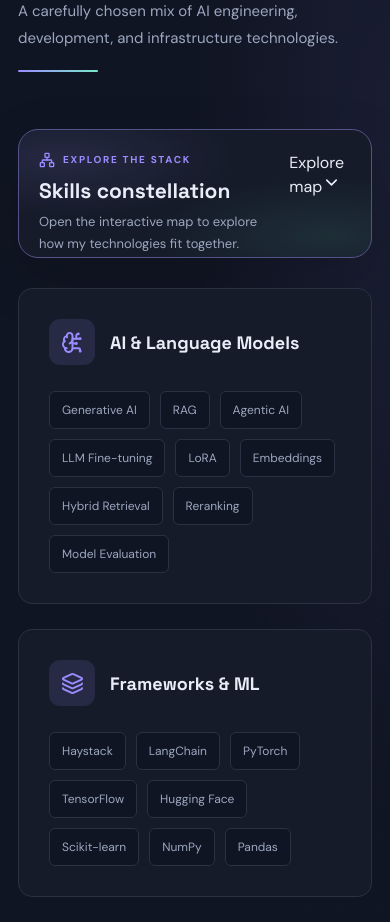
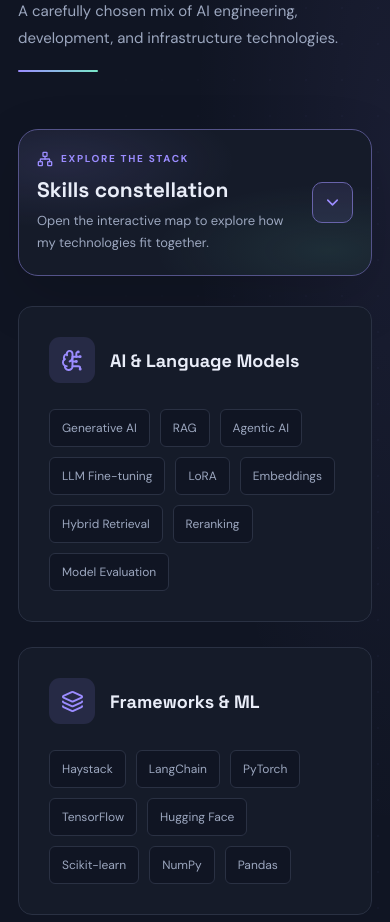
Before and after one commit to DKg156/DKg156.github.io, a React (Vite) app: page / in a window 390 px wide. Shown: the part 6200-7122 px from the top of the page. Built offline with nearby package versions, Linux system fonts and the light colour scheme.

Commit message:
style: responsive collapsible skill map control with reduced-motion support

```diff
--- a/src/styles.css
+++ b/src/styles.css
@@ -452,3 +452,42 @@ body{background:var(--bg);color:var(--fg);transition:background .25s,color .25s}
 @media(prefers-reduced-motion:reduce){
  .constellation-link,.constellation-node,.constellation-hub-core,.spotlight-surface::after,.magnetic{animation:none!important;transition:none!important}
 }
+
+/* Native, keyboard-friendly collapsible constellation: closed by default. */
+.constellation>summary.constellation-header{
+  display:flex;list-style:none;cursor:pointer;user-select:none;
+  align-items:center;min-height:116px;padding:25px 30px;
+  transition:background .25s ease;
+}
+.constellation>summary.constellation-header::-webkit-details-marker{display:none}
+.constellation>summary.constellation-header::marker{content:""}
+.constellation>summary.constellation-header:hover{
+  background:color-mix(in srgb,var(--accent) 6%,transparent);
+}
+.constellation>summary.constellation-header:focus-visible{
+  outline:2px solid var(--accent);outline-offset:-5px;border-radius:16px;
+}
+.constellation-toggle{
+  display:inline-flex;align-items:center;gap:12px;flex-shrink:0;
+  color:var(--accent);font-weight:700;font-size:12px;
+  padding:11px 14px;border:1px solid color-mix(in srgb,var(--accent) 55%,var(--border));
+  border-radius:10px;background:color-mix(in srgb,var(--accent) 10%,transparent);
+}
+.constellation-toggle svg{transition:transform .3s ease}
+.constellation[open] .constellation-toggle svg{transform:rotate(180deg)}
+.constellation[open]>summary.constellation-header{border-bottom:1px solid var(--border)}
+.constellation[open] .constellation-scroller,
+.constellation[open] .constellation-inspector,
+.constellation[open] .constellation-footnote{animation:constellation-unfold .32s ease both}
+@keyframes constellation-unfold{from{opacity:0;transform:translateY(-9px)}to{opacity:1;transform:translateY(0)}}
+@media(max-width:550px){
+ .constellation>summary.constellation-header{padding:21px 18px;min-height:112px;gap:12px}
+ .constellation-toggle{gap:6px;padding:10px;font-size:11px}
+ .constellation-toggle span{display:none}
+}
+@media(prefers-reduced-motion:reduce){
+ .constellation-toggle svg{transition:none!important}
+ .constellation[open] .constellation-scroller,
+ .constellation[open] .constellation-inspector,
+ .constellation[open] .constellation-footnote{animation:none!important}
+}
```
